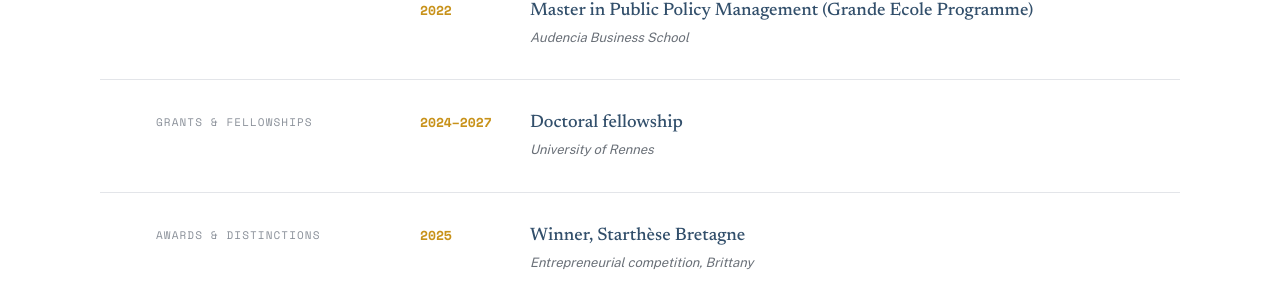
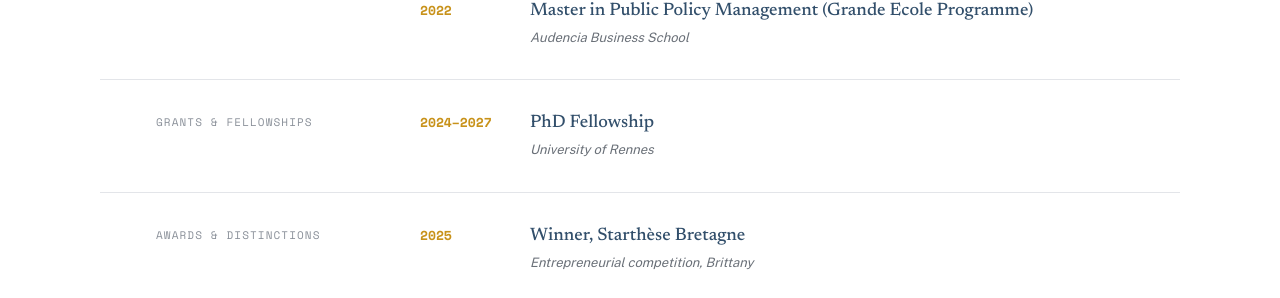
Before and after one commit to gabriel-leblanceven/gabriel-leblanceven.github.io, a Jekyll site: the page built from _pages/cv.md, in a window 1280 px wide. Shown: the part 509-807 px from the top of the page. Built offline with Jekyll 4.4.1, drawn with Linux system fonts in a browser that asks for light colours; a script bundle is joined from its source files by our own code; library files that are not in the unit come from our copies.

Commit message:
CV page: 'PhD Fellowship', as in the PDF
Co-Authored-By: Claude Opus 5.5 <noreply@anthropic.com>

```diff
--- a/_pages/cv.md
+++ b/_pages/cv.md
@@ -107,7 +107,7 @@ body{padding-top:0 !important;}
       <div style="display:grid;grid-template-columns:90px 1fr;gap:20px;align-items:baseline;">
         <div style="font-family:'Space Mono',monospace;font-size:13px;color:#c8921a;font-weight:700;">2024–2027</div>
         <div>
-          <div style="font-family:'Newsreader',serif;font-size:18px;font-weight:500;color:#324f6b;">Doctoral fellowship</div>
+          <div style="font-family:'Newsreader',serif;font-size:18px;font-weight:500;color:#324f6b;">PhD Fellowship</div>
           <div style="font-family:'Public Sans',sans-serif;font-size:13px;color:#6a7078;margin-top:3px;font-style:italic;">University of Rennes</div>
         </div>
       </div>
```
